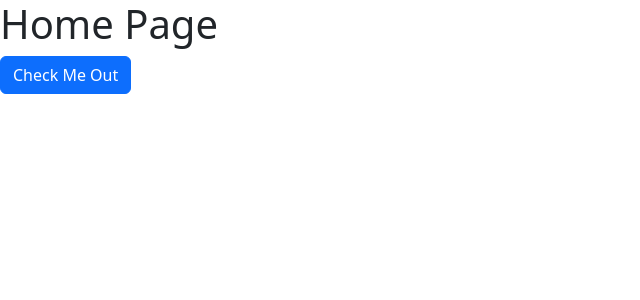
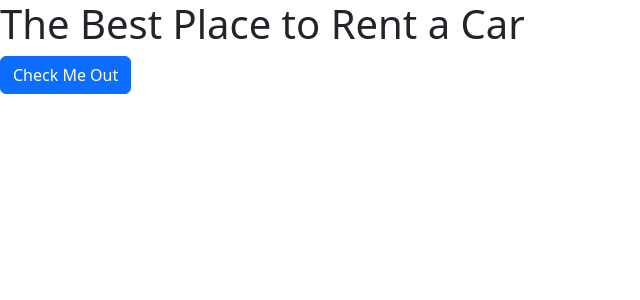
Before and after one commit to vuuduu/online_store, a React (Vite) app in the folder frontend/: page / in a window 1280 px wide. Shown: the top 300 px of the page, without its empty margins (0-640 px from the left). Built offline with nearby package versions, Linux system fonts and the light colour scheme.

Commit message:
initial commit

```diff
--- a/frontend/src/components/pages/Home.jsx
+++ b/frontend/src/components/pages/Home.jsx
@@ -4,7 +4,7 @@ import { Link } from "react-router-dom";
 const Home = () => {
     return (
         <>
-            <h1> Home Page </h1>
+            <h1> The Best Place to Rent a Car </h1>
             <Button href="/checkout" variant="primary"> Check Me Out </Button>
         </>
 
```
